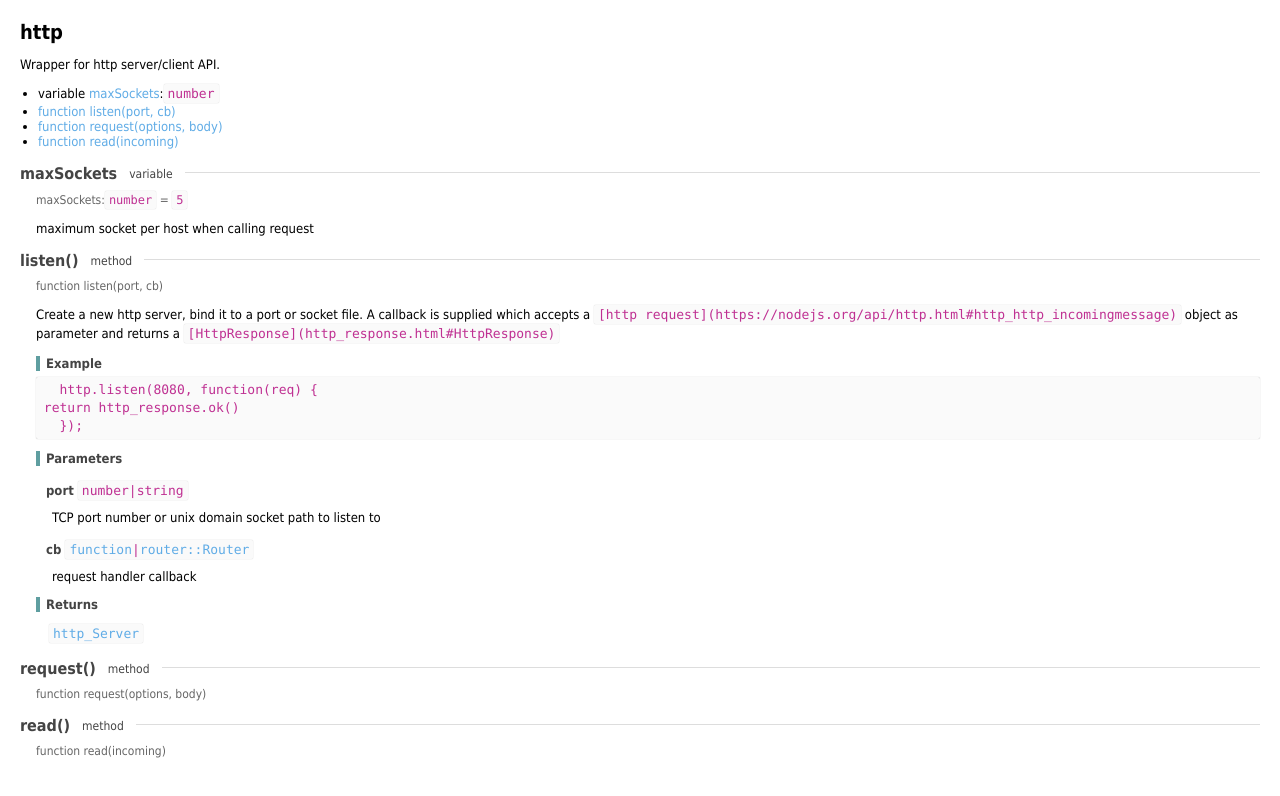
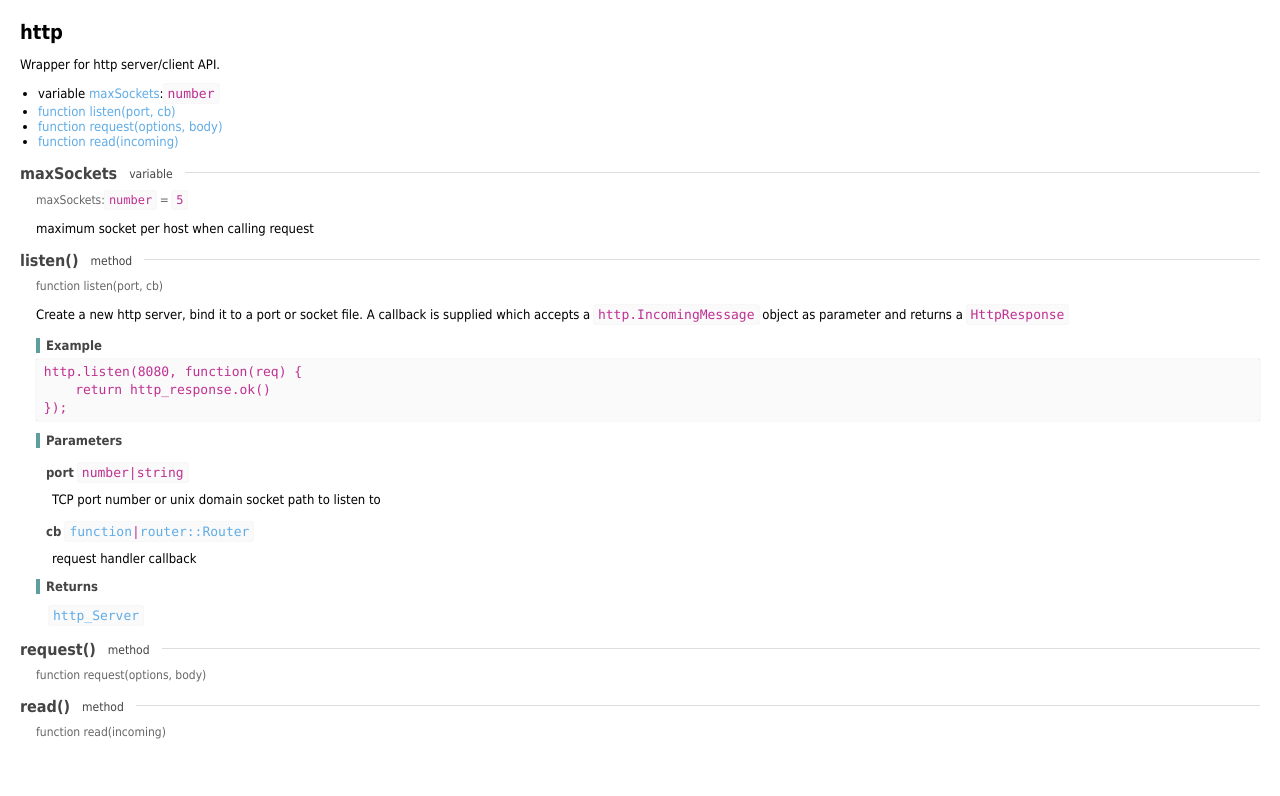
Before and after one commit to sjclijie/agentk, a plain HTML site: page doc/http.html in a window 1280 px wide. Drawn offline with Linux system fonts and the light colour scheme.

Commit message:
update doc

```diff
--- a/doc/http.html
+++ b/doc/http.html
@@ -1,4 +1,4 @@
-<!-- @rev 97e5ed7c9c920470ad60773d8f6c59da e1cb8a -->
+<!-- @rev be1bffca92833939b036f9824d2efaae e1cb8a -->
 <!doctype html>
 <html>
 <head>
@@ -48,15 +48,15 @@
 
         <p class="desc">
             <p> Create a new http server, bind it to a port or socket file. A callback is supplied which accepts a
- <code>[http request](https://nodejs.org/api/http.html#http_http_incomingmessage)</code> object as
- parameter and returns a <code>[HttpResponse](http_response.html#HttpResponse)</code></p>
+ <a href="https://nodejs.org/api/http.html#http_http_incomingmessage"><code>http.IncomingMessage</code></a> object as
+ parameter and returns a <a href="http_response.html#HttpResponse"><code>HttpResponse</code></a></p>
         </p>
 
 
         <h4>Example</h4>
-        <pre>   http.listen(8080, function(req) {
- return http_response.ok()
-   });
+        <pre> http.listen(8080, function(req) {
+     return http_response.ok()
+ });
 </pre>
 
 
```
